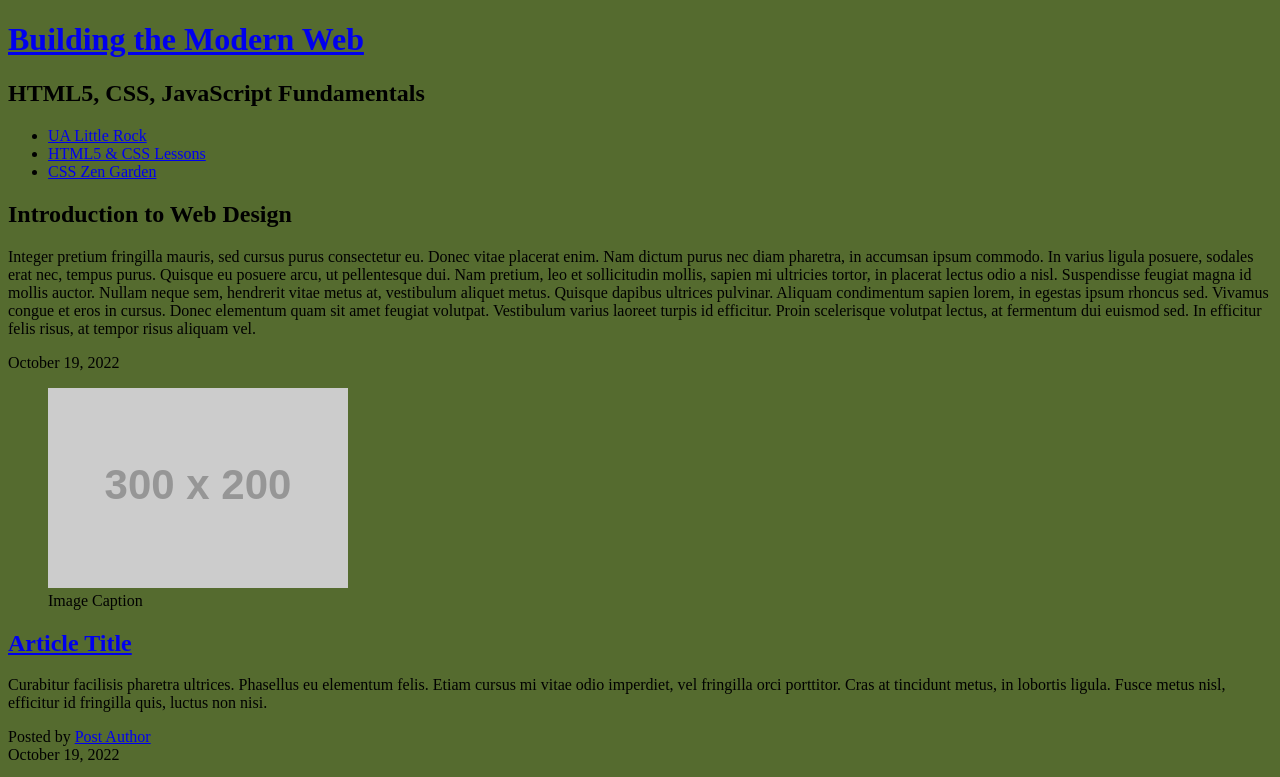
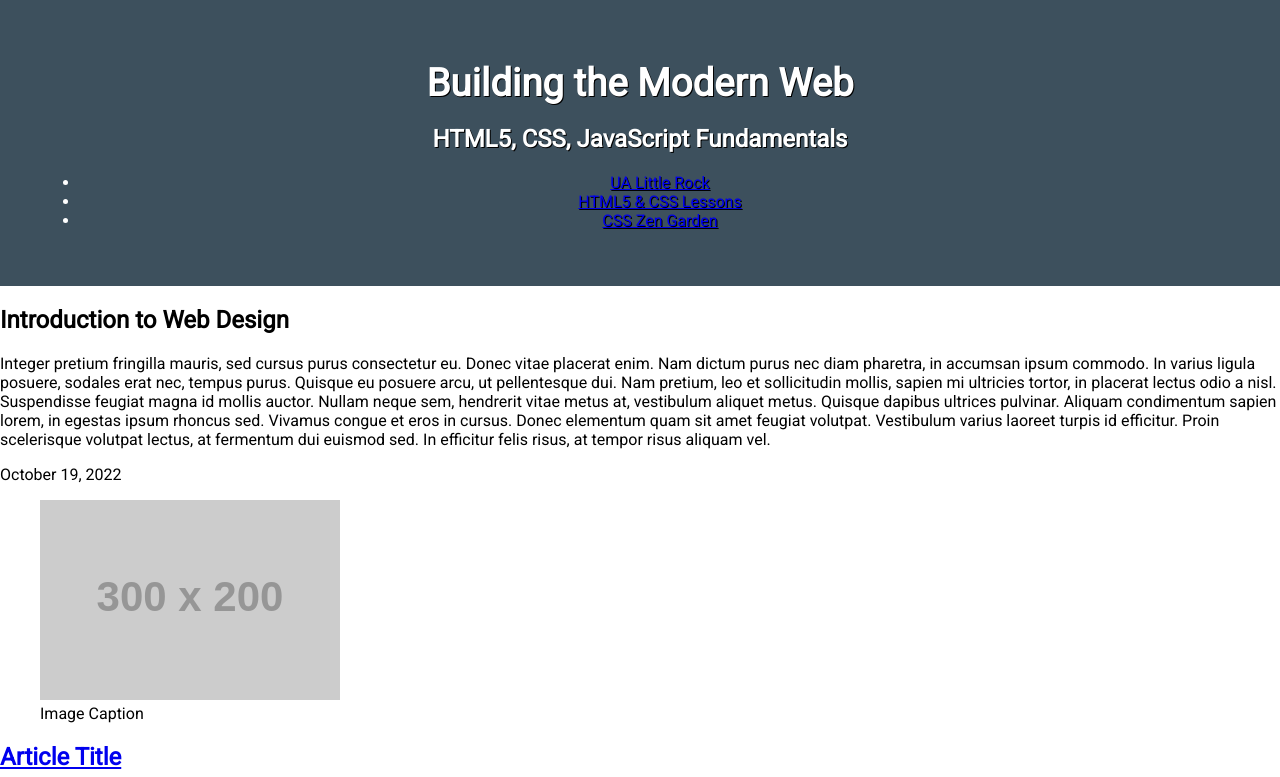
Before and after one commit to zmatlock/ifsc-1310, a plain HTML site: page css-demo/index.html in a window 1280 px wide. Shown: the top 777 px of the page. Drawn offline with Linux system fonts and the light colour scheme; placeholder pictures from the web are drawn by us.

Commit message:
Additional CSS work

```diff
--- a/css-demo/assets/css/style.css
+++ b/css-demo/assets/css/style.css
@@ -1,3 +1,53 @@
-body{
-    background-color:darkolivegreen;
+
+/* Color Theme Swatches in Hex
+.Pueblo-Harvest-Final-1-hex { color: #FBD8B0; }
+.Pueblo-Harvest-Final-2-hex { color: #3D505D; }  Blue
+.Pueblo-Harvest-Final-3-hex { color: #9F3A37; }
+.Pueblo-Harvest-Final-4-hex { color: #CB5940; }
+.Pueblo-Harvest-Final-5-hex { color: #DC8729; }
+*/
+
+
+/*  ----------- Box Sizing ------------  */
+html {
+    box-sizing: border-box;
 }
+*,
+*:before,
+*:after {
+    box-sizing: inherit;
+}
+
+/*  ----------- Global Styles ------------  */
+body {
+    font-family: 'Roboto', sans-serif;
+    margin:0;   /*----brings margins all the way to the edge----*/
+}
+
+header.primary{
+    background-color:#3D505D;
+    text-align:center;  /*-------centers header text---------*/
+    color:#ffffff;   /*--------text color----------*/
+
+    /*long form*/
+    padding-top:40px;
+    padding-right:40px;
+    padding-bottom:40px;
+    padding-left:40px;
+
+    /* short form, T, R, B, L
+    padding:40px 40px 40px 40px;
+    */
+
+    text-shadow: 1px 1px #000000;
+}
+
+header.primary h1{
+    font-size:2.4rem;
+    margin:20px 0;
+}
+
+header.primary h1 a{
+    color:#ffffff;
+    text-decoration:none;
+}
--- a/css-demo/index.html
+++ b/css-demo/index.html
@@ -8,6 +8,9 @@
   <meta name="description" content="Keyword rich narrative on site purpose" />
   <meta name="author" content="Thomas Wallace" />
   <link href="assets/css/style.css" rel="stylesheet">
+  <link rel="preconnect" href="https://fonts.googleapis.com">
+  <link rel="preconnect" href="https://fonts.gstatic.com" crossorigin>
+  <link href="https://fonts.googleapis.com/css2?family=Roboto&display=swap" rel="stylesheet">
 </head>
 
 <body>
```
